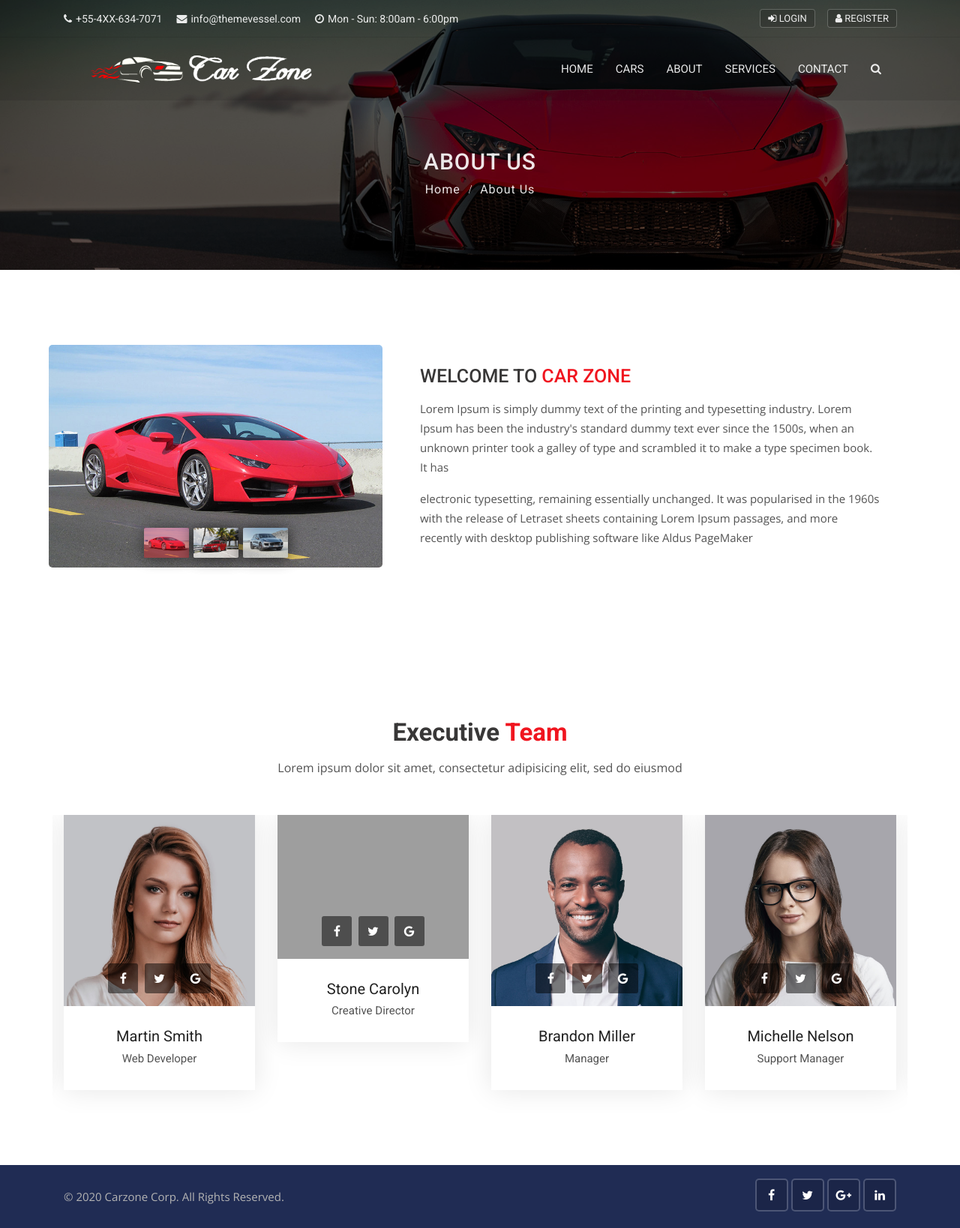
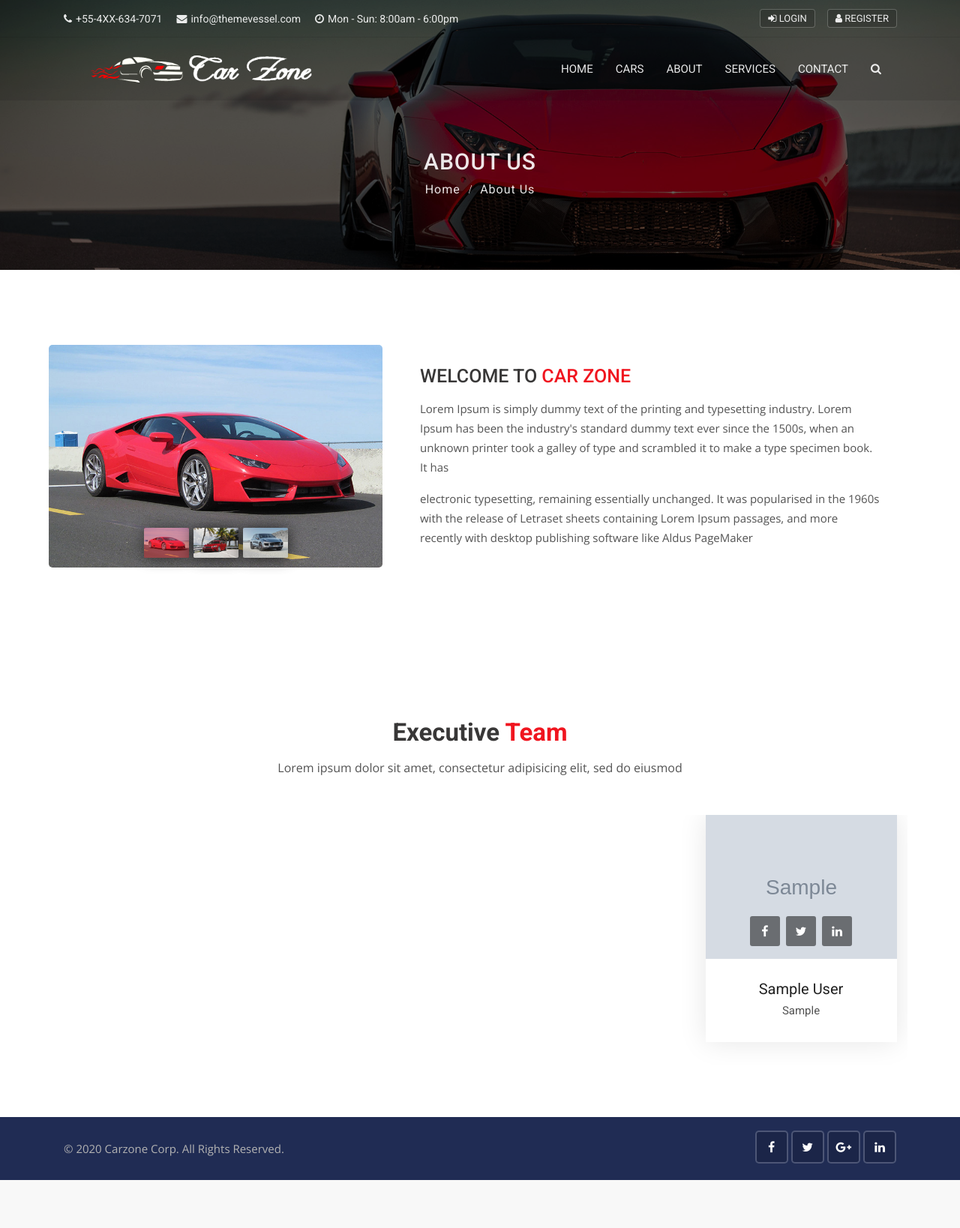
Before and after one commit to luisSantamariaCOL/carzone-djangoproject, a Django app: page /about in a window 1280 px wide. Shown: the whole page at 75% size. After the commit the page ends 1574 px from the top, so only its background shows below. Run offline with Django 3.2, Linux system fonts and the light colour scheme; tables that the repository leaves empty hold one stand-in row (values such as "Sample post"); grey boxes marked "Sample" are stand-in pictures; some libraries are stand-ins or nearby versions; grey boxes are pictures that could not be loaded.

Commit message:
team data displayed in frontend

```diff
--- a/pages/views.py
+++ b/pages/views.py
@@ -12,7 +12,13 @@ def home(request):
     return render(request, 'pages/home.html', data)
 
 def about(request):
-    return render(request, 'pages/about.html')
+    teams = Team.objects.all()
+
+    data = {
+        'teams': teams,
+    }
+
+    return render(request, 'pages/about.html', data)
 
 def services(request):
     return render(request, 'pages/services.html')
--- a/templates/pages/about.html
+++ b/templates/pages/about.html
@@ -83,96 +83,26 @@
         <!-- Slick slider area start -->
         <div class="slick-slider-area clearfix">
             <div class="row slick-carousel" data-slick='{"slidesToShow": 4, "responsive":[{"breakpoint": 1024,"settings":{"slidesToShow": 2}}, {"breakpoint": 768,"settings":{"slidesToShow": 1}}]}'>
+                {% for team in teams %}
                 <div class="slick-slide-item">
                     <div class="team-1">
                         <div class="photo">
-                            <a href="#">
-                                <img src="img/avatar/avatar-12.jpg" alt="team-1" class="img-fluid">
+                            <a href="{{team.linkedin_link}}" target="_blank">
+                                <img src="{{team.photo.url}}" alt="team-1" class="img-fluid">
                             </a>
                             <div class="social-list clearfix">
-                                <a href="#" class="facebook-bg"><i class="fa fa-facebook"></i></a>
-                                <a href="#" class="twitter-bg"><i class="fa fa-twitter"></i></a>
-                                <a href="#" class="google-bg"><i class="fa fa-google"></i></a>
+                                <a href="{{team.facebook_link}}" target="_blank" class="facebook-bg"><i class="fa fa-facebook"></i></a>
+                                <a href="{{team.twitter_link}}" target="_blank" class="twitter-bg"><i class="fa fa-twitter"></i></a>
+                                <a href="{{team.linkedin_link}}" target="_blank" class="linkedin-bg"><i class="fa fa-linkedin"></i></a>
                             </div>
                         </div>
                         <div class="details">
-                            <h4><a href="team-detail.html">Brandon Miller</a></h4>
-                            <h5>Manager</h5>
+                            <h4><a href="team-detail.html">{{team.first_name}} {{team.last_name}}</a></h4>
+                            <h5>{{team.designation}}</h5>
                         </div>
                     </div>
                 </div>
-                <div class="slick-slide-item">
-                    <div class="team-1">
-                        <div class="photo">
-                            <a href="#">
-                                <img src="img/avatar/avatar-9.jpg" alt="team-1" class="img-fluid">
-                            </a>
-                            <div class="social-list clearfix">
-                                <a href="#" class="facebook-bg"><i class="fa fa-facebook"></i></a>
-                                <a href="#" class="twitter-bg"><i class="fa fa-twitter"></i></a>
-                                <a href="#" class="google-bg"><i class="fa fa-google"></i></a>
-                            </div>
-                        </div>
-                        <div class="details">
-                            <h4><a href="team-detail.html">Michelle Nelson</a></h4>
-                            <h5>Support Manager</h5>
-                        </div>
-                    </div>
-                </div>
-                <div class="slick-slide-item">
-                    <div class="team-1">
-                        <div class="photo">
-                            <a href="#">
-                                <img src="img/avatar/avatar-11.jpg" alt="team-1" class="img-fluid">
-                            </a>
-                            <div class="social-list clearfix">
-                                <a href="#" class="facebook-bg"><i class="fa fa-facebook"></i></a>
-                                <a href="#" class="twitter-bg"><i class="fa fa-twitter"></i></a>
-                                <a href="#" class="google-bg"><i class="fa fa-google"></i></a>
-                            </div>
-                        </div>
-                        <div class="details">
-                            <h4><a href="team-detail.html">Stone Carolyn</a></h4>
-                            <h5>Creative Director</h5>
-                        </div>
-                    </div>
-                </div>
-                <div class="slick-slide-item">
-                    <div class="team-1">
-                        <div class="photo">
-                            <a href="#">
-                                <img src="img/avatar/avatar-10.jpg" alt="team-1" class="img-fluid">
-                            </a>
-                            <div class="social-list clearfix">
-                                <a href="#" class="facebook-bg"><i class="fa fa-facebook"></i></a>
-                                <a href="#" class="twitter-bg"><i class="fa fa-twitter"></i></a>
-                                <a href="#" class="google-bg"><i class="fa fa-google"></i></a>
-                            </div>
-                        </div>
-                        <div class="details">
-                            <h4><a href="team-detail.html">Martin Smith</a></h4>
-                            <h5>Web Developer</h5>
-                        </div>
-                    </div>
-                </div>
-                <div class="slick-slide-item">
-                    <div class="team-1">
-                        <div class="photo">
-                            <a href="#">
-                                <img src="img/avatar/avatar-11.jpg}" alt="team-1" class="img-fluid">
-                            </a>
-                            <div class="social-list clearfix">
-                                <a href="#" class="facebook-bg"><i class="fa fa-facebook"></i></a>
-                                <a href="#" class="twitter-bg"><i class="fa fa-twitter"></i></a>
-                                <a href="#" class="google-bg"><i class="fa fa-google"></i></a>
-                            </div>
-                        </div>
-                        <div class="details">
-                            <h4><a href="team-detail.html">Stone Carolyn</a></h4>
-                            <h5>Creative Director</h5>
-                        </div>
-                    </div>
-                </div>
+                {% endfor %}
             </div>
         </div>
     </div>
```
Also changed, not shown: templates/pages/home.html (+4 -4 lines).
